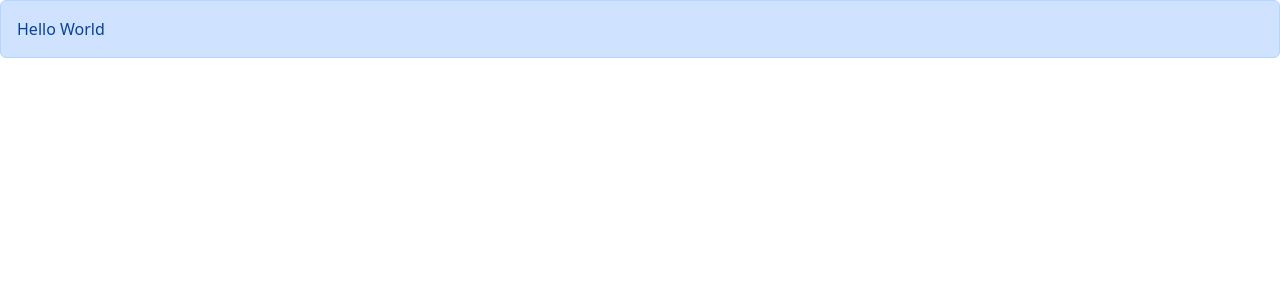
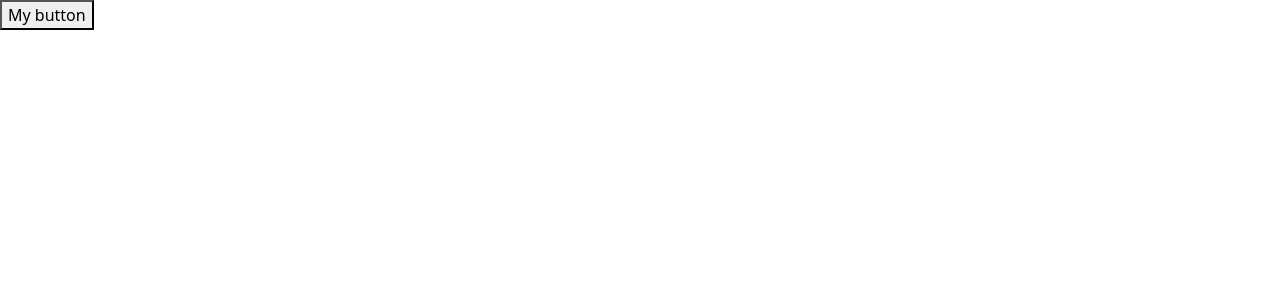
Before and after one commit to kkavinkk/React_Tutorial, a React (Vite) app in the folder react-app/: page / in a window 1280 px wide. Shown: the top 300 px of the page. Built offline with nearby package versions, Linux system fonts and the light colour scheme.

Commit message:
near end

```diff
--- a/react-app/src/App.tsx
+++ b/react-app/src/App.tsx
@@ -1,11 +1,7 @@
-import Alert from "./components/Alert";
-
 function App() {
   return (
     <div>
-      <Alert>
-        Hello <span>World</span>
-      </Alert>
+      <button onClick={() => console.log("Clicked")}>My button</button>
     </div>
   );
 }
```
Also changed, not shown: react-app/src/components/button.tsx (added, +15 -0 lines).
